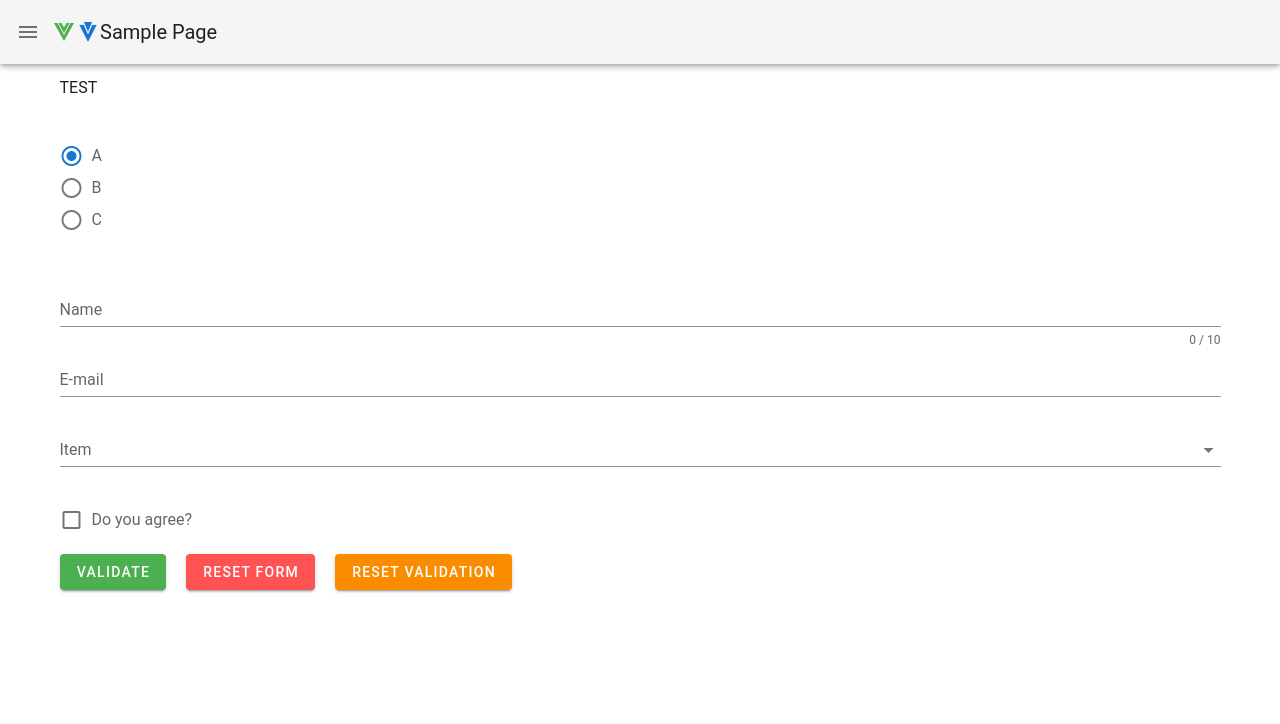
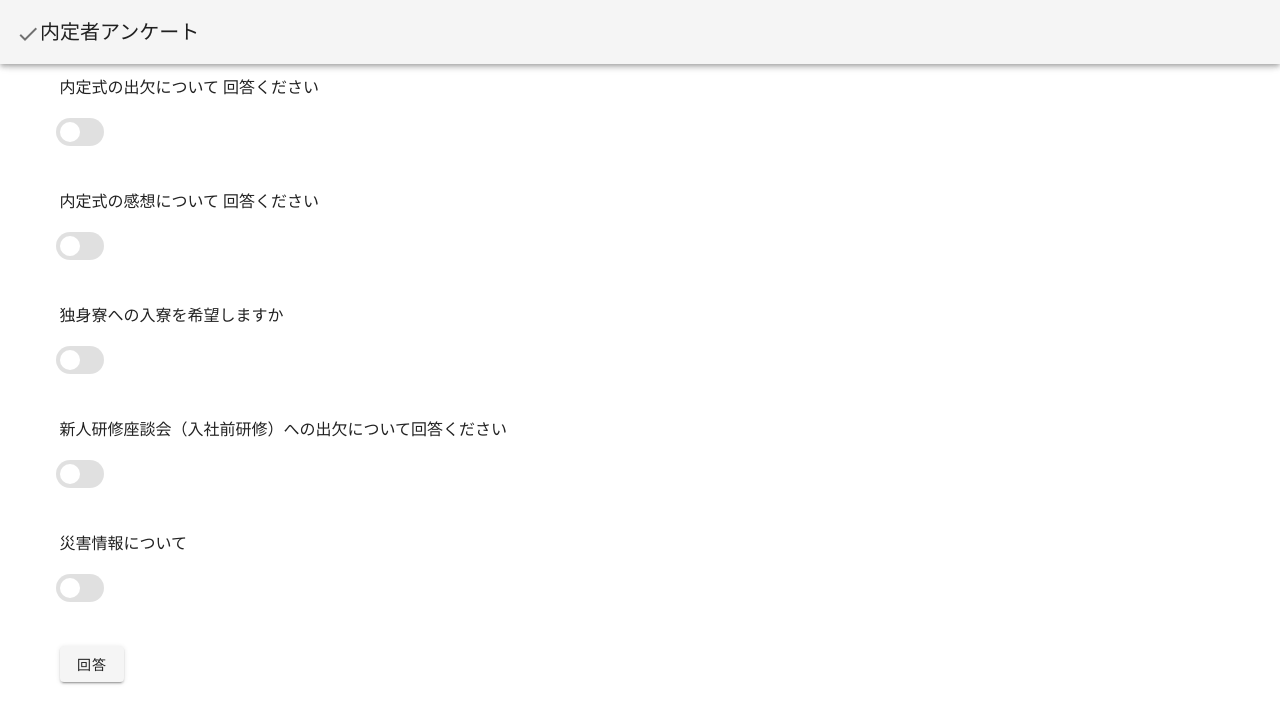
Before and after one commit to Atsumori-JAIST/SimplePage-ForLIFF, a website: page index.html in a window 1280 px wide. Drawn offline with nearby package versions, Linux system fonts and the light colour scheme.

Commit message:
05/30-12:19

```diff
--- a/index.html
+++ b/index.html
@@ -16,90 +16,30 @@
             <v-app>
 
                 <v-app-bar app>
-                    <v-app-bar-nav-icon></v-app-bar-nav-icon>
-                    <v-icon color="green">mdi-vuejs</v-icon>
-                    <v-icon color="primary">mdi-vuetify</v-icon>
-                    <v-toolbar-title>Sample Page</v-toolbar-title>
+                    <v-toolbar-title><v-icon>mdi-check</v-icon>内定者アンケート</v-toolbar-title>
                 </v-app-bar>
 
                 <v-main>
 
-                    <v-container>
-                        <span>TEST</span>
+                    <v-container
+                        v-for="(qa, i) in question"
+                        :key="i"
+                    >
+                        <span>{{ qa.text }}</span>
+                        <v-switch
+                            v-model="answer[i].value"
+                            inset
+                            color="primary"
+                        ></v-switch>
                     </v-container>
 
+
                     <v-container>
-                        <v-radio-group v-model="statusGroup">
-                            <v-radio
-                                v-for="(state, i) in status"
-                                :key="i"
-                                :value="state.value"
-                                :label="state.label"
-                            ></v-radio>
-                        </v-radio-group>
+                        <v-btn
+                            v-on:click="postAns"
+                        >回答</v-btn>
                     </v-container>
 
-                    <v-container>
-                        <v-form
-                            ref="form"
-                            v-model="valid"
-                            lazy-validation
-                        >
-                       <v-text-field
-                            v-model="name"
-                            :counter="10"
-                            :rules="nameRules"
-                            label="Name"
-                            required
-                        ></v-text-field>
-
-                        <v-text-field
-                            v-model="email"
-                            :rules="emailRules"
-                            label="E-mail"
-                            required
-                        ></v-text-field>
-
-                        <v-select
-                            v-model="select"
-                            :items="items"
-                            :rules="[v => !!v || 'Item is required']"
-                            label="Item"
-                            required
-                        ></v-select>
-
-                        <v-checkbox
-                            v-model="checkbox"
-                            :rules="[v => !!v || 'You must agree to continue!']"
-                            label="Do you agree?"
-                            required
-                        ></v-checkbox>
-
-                        <v-btn
-                            :disabled="!valid"
-                            color="success"
-                            class="mr-4"
-                            @click="validate"
-                        >
-                            Validate
-                        </v-btn>
-
-                        <v-btn
-                            color="error"
-                            class="mr-4"
-                            @click="reset"
-                        >
-                            Reset Form
-                        </v-btn>
-
-                        <v-btn
-                            color="warning"
-                            @click="resetValidation"
-                        >
-                            Reset Validation
-                        </v-btn>
-                        </v-form>
-                    </v-container>
 
                 </v-main>
 
--- a/public/js/main.js
+++ b/public/js/main.js
@@ -3,45 +3,35 @@ const app = new Vue({
     vuetify: new Vuetify(),
 
     data: {
-        statusGroup: -1,
-        status: [
-            { value: -1, label: 'A' },
-            { value:  0, label: 'B' },
-            { value:  1, label: 'C'   },
+        qGroup: 0,
+        question: [
+            { text: '内定式の出欠について 回答ください' },
+            { text: '内定式の感想について 回答ください' },
+            { text: '独身寮への入寮を希望しますか' },
+            { text: '新人研修座談会（入社前研修）への出欠について回答ください' },
+            { text: '災害情報について' },
         ],
-        valid: true,
-        name: '',
-        nameRules: [
-            v => !!v || 'Name is required',
-            v => (v && v.length <= 10) || 'Name must be less than 10 characters',
+        answer: [
+            { value: false },
+            { value: false },
+            { value: false },
+            { value: false },
+            { value: false },
         ],
-        email: '',
-        emailRules: [
-            v => !!v || 'E-mail is required',
-            v => /.+@.+\..+/.test(v) || 'E-mail must be valid',
-        ],
-        select: null,
-        items: [
-        'Item 1',
-        'Item 2',
-        'Item 3',
-        'Item 4',
-        ],
-        checkbox: false,
     },
 
     computed: {
     },
 
     methods: {
-        validate () {
-            this.$refs.form.validate()
-        },
-        reset () {
-            this.$refs.form.reset()
-        },
-        resetValidation () {
-            this.$refs.form.resetValidation()
+        postAns () {
+            fetch('https://testforlife.herokuapp.com/', {
+                method: 'post',
+                body: this.answer
+            })
+            .then(response => {
+                console.log(response);
+            })
         },
     },
 })
```
